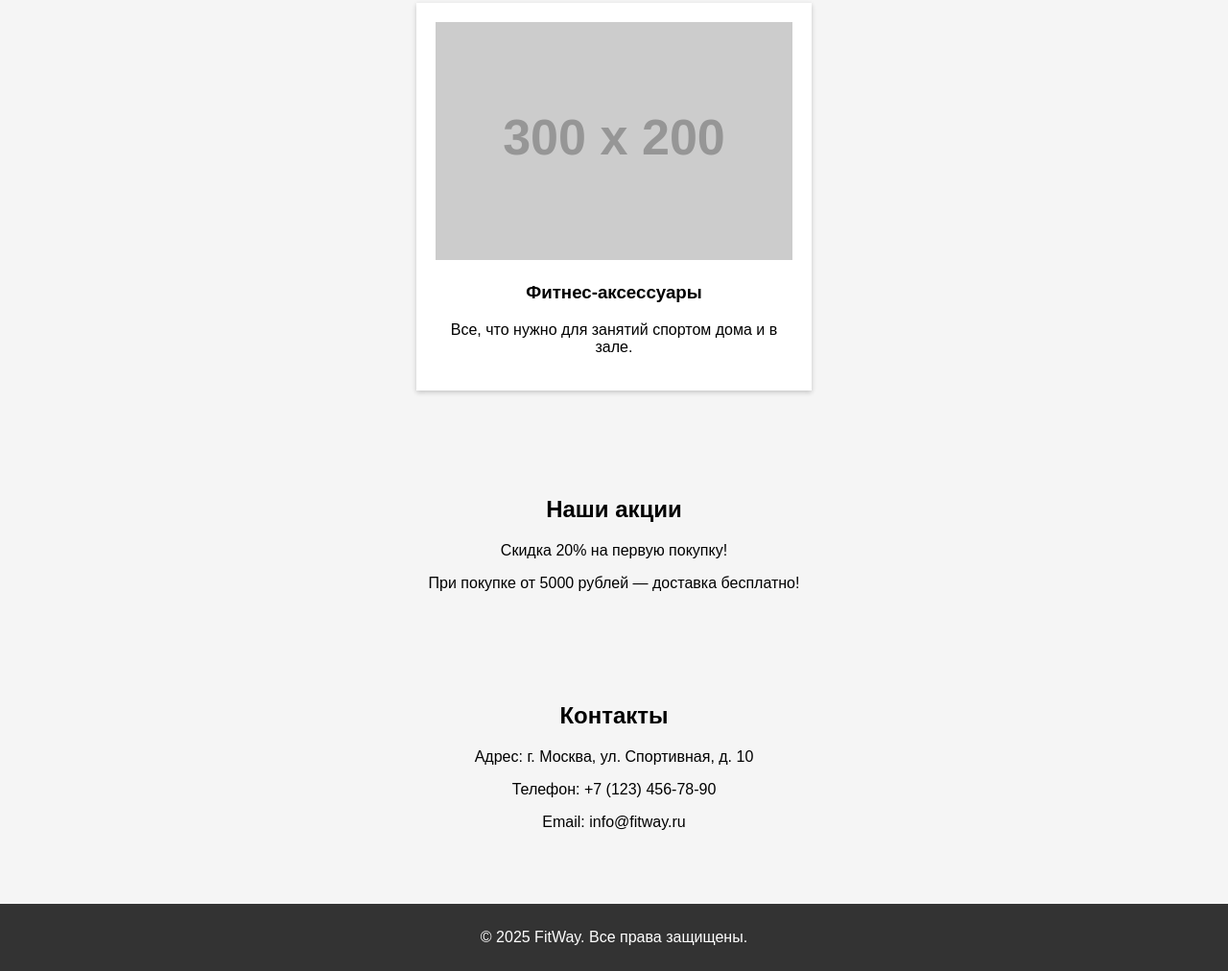
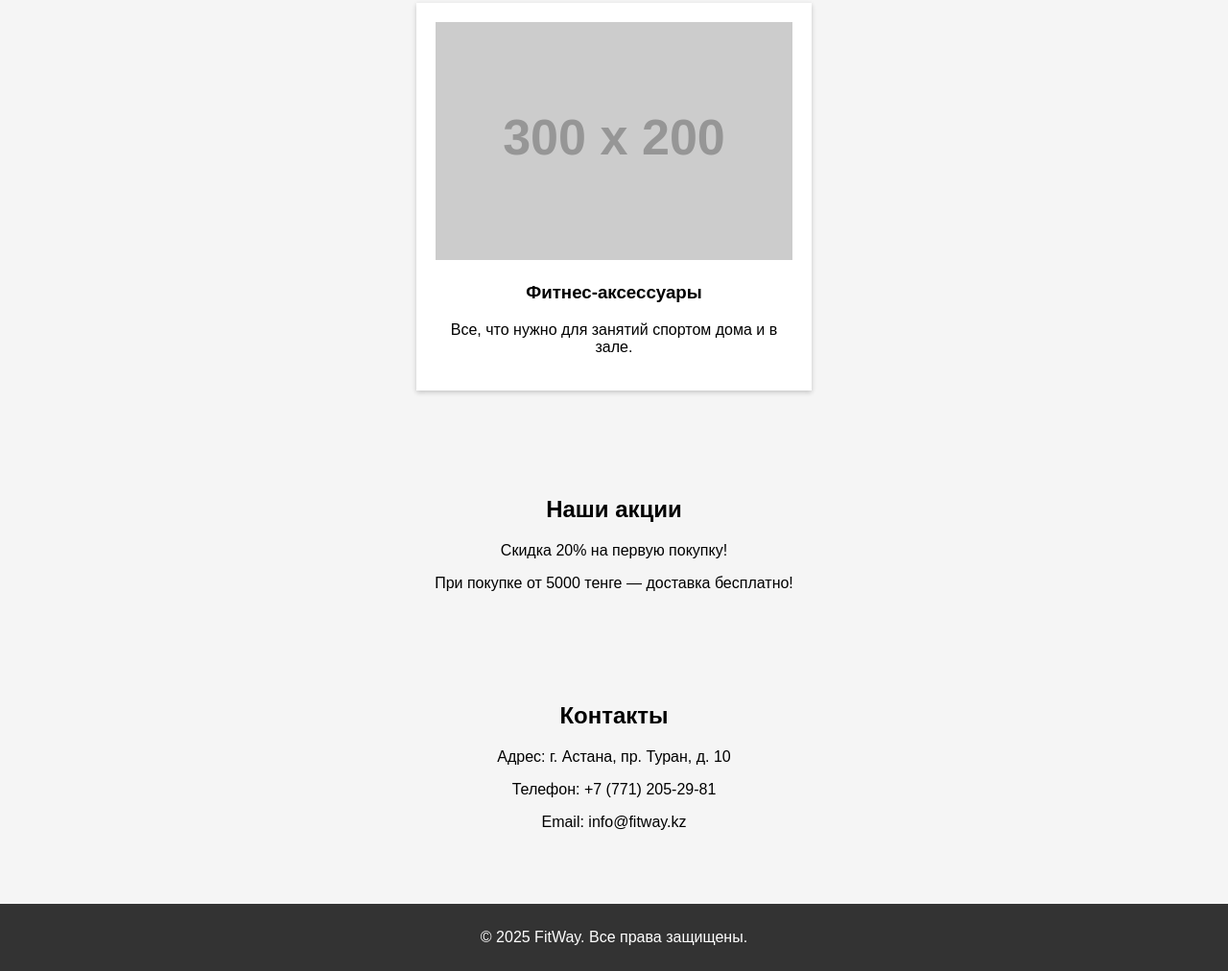
Before and after one commit to BekaAlish450/FitWay, a plain HTML site: page FitWay.html in a window 1280 px wide. Shown: the part 982-1994 px from the top of the page at 96% size. Drawn offline with Linux system fonts and the light colour scheme; placeholder pictures from the web are drawn by us.

Commit message:
Update FitWay.html

```diff
--- a/FitWay.html
+++ b/FitWay.html
@@ -115,14 +115,14 @@
     <section id="promo" class="promo">
         <h2>Наши акции</h2>
         <p>Скидка 20% на первую покупку!</p>
-        <p>При покупке от 5000 рублей — доставка бесплатно!</p>
+        <p>При покупке от 5000 тенге — доставка бесплатно!</p>
     </section>
 
     <section id="contact" class="contact">
         <h2>Контакты</h2>
-        <p>Адрес: г. Москва, ул. Спортивная, д. 10</p>
-        <p>Телефон: +7 (123) 456-78-90</p>
-        <p>Email: info@fitway.ru</p>
+        <p>Адрес: г. Астана, пр. Туран, д. 10</p>
+        <p>Телефон: +7 (771) 205-29-81</p>
+        <p>Email: info@fitway.kz</p>
     </section>
 
     <footer>
```
